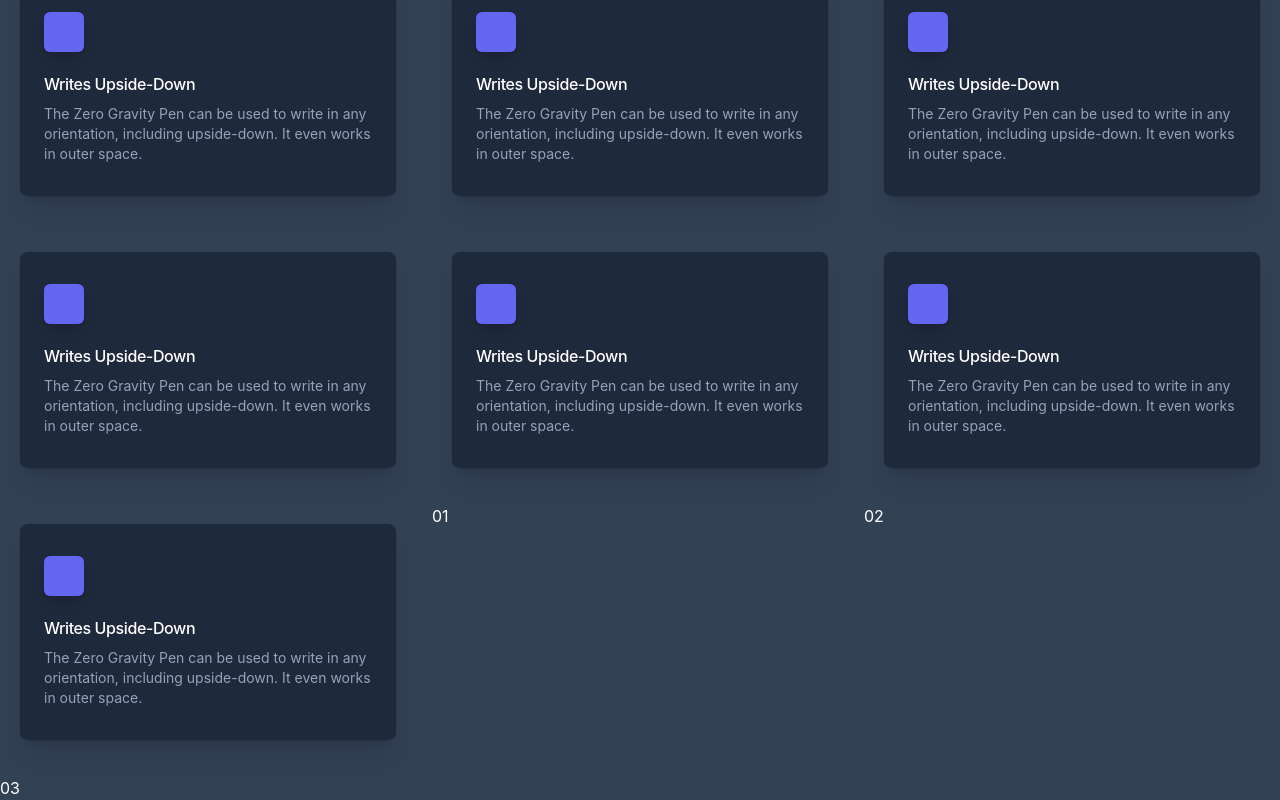
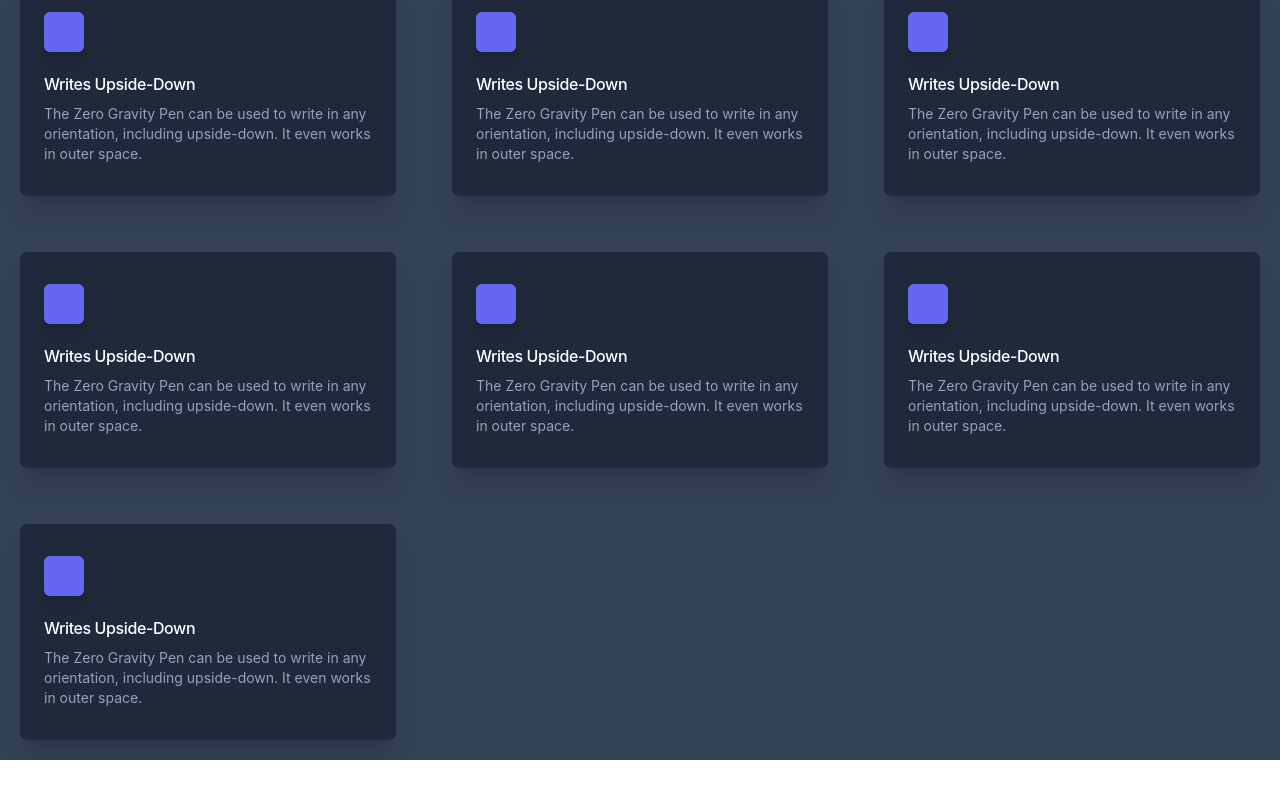
Before and after one commit to mateenkiani/theming-react-tailwind, a Next.js app: page / in a window 1280 px wide. Shown: the part 376-1176 px from the top of the page. After the commit the page ends 1136 px from the top, so only its background shows below. Built offline with nearby package versions, Linux system fonts and the light colour scheme.

Commit message:
types fixed

```diff
--- a/pages/index.tsx
+++ b/pages/index.tsx
@@ -31,10 +31,6 @@ export default function Home() {
     <Layout>
       <div className="container m-auto grid grid-cols-1 md:grid-cols-2 lg:grid-cols-3  gap-4 ">
         {cards.map((card) => card)}
-
-        <div>01</div>
-  <div>02</div>
-  <div>03</div>
       </div>
     </Layout>
   );
```
